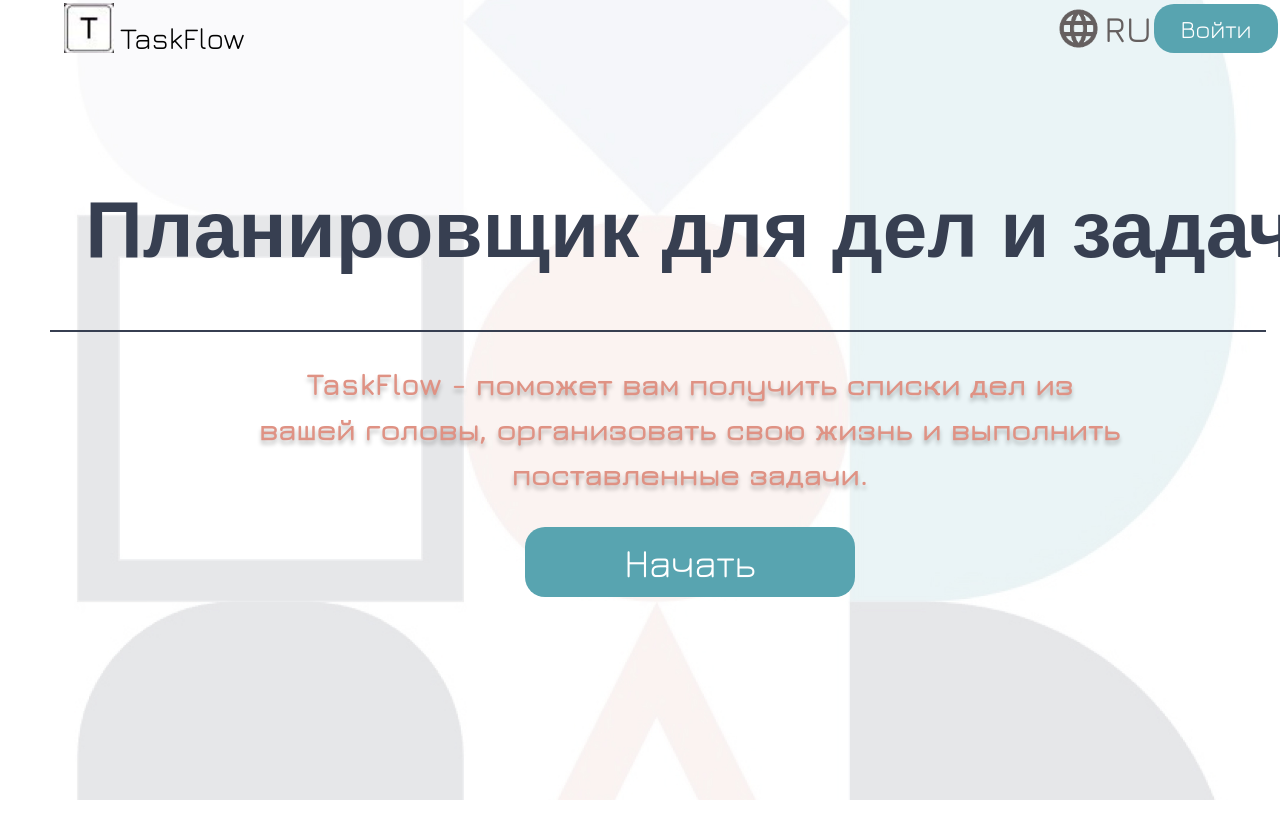
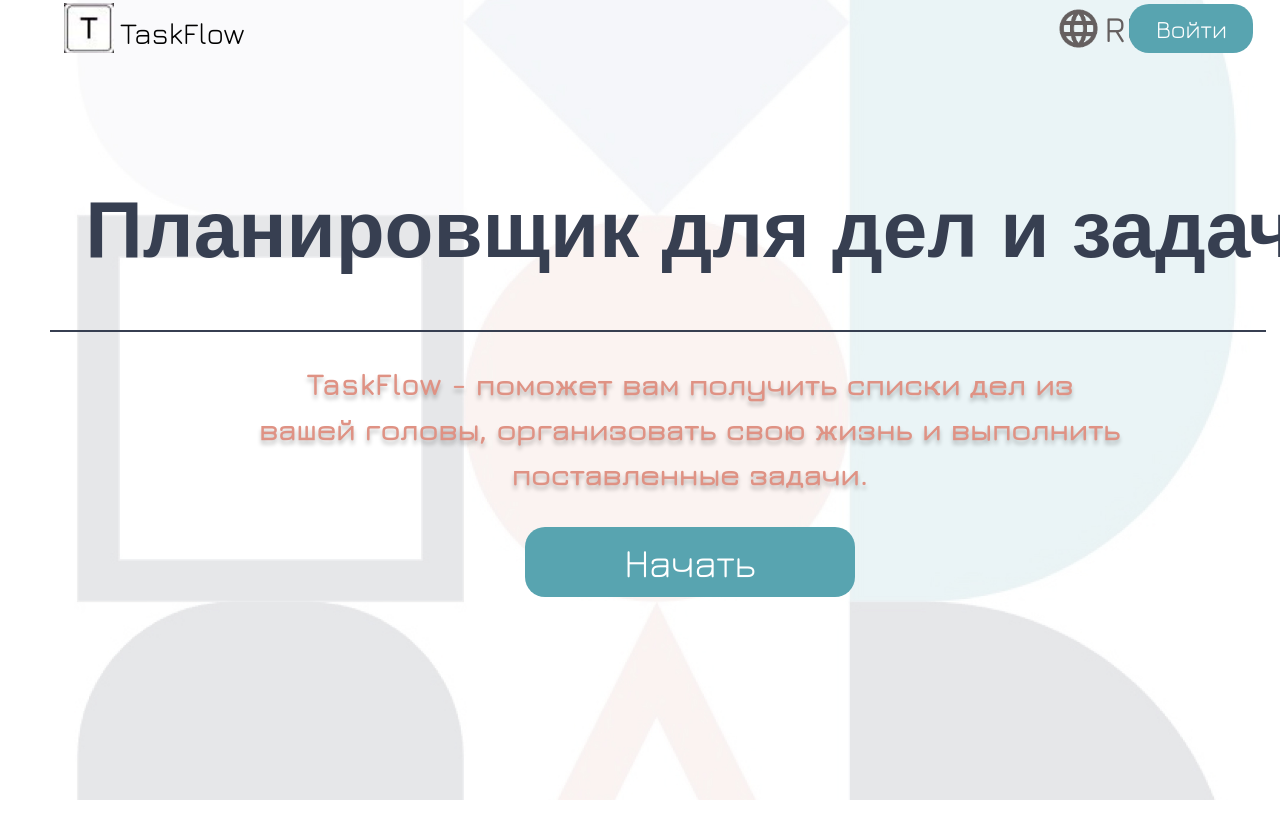
Before and after one commit to R9quiem/planner-front, an Angular app: page / in a window 1280 px wide. Shown: the top 838 px of the page. Built offline with nearby package versions, Linux system fonts and the light colour scheme.

Commit message:
правки в home comp

```diff
--- a/src/app/core/auth/login/login.component.html
+++ b/src/app/core/auth/login/login.component.html
@@ -8,6 +8,6 @@
   <input type="password" id="password">
 
 
-  <button type="submit">Войти</button>
+  <button type="submit" routerLink="/main">Войти</button>
 
 </form>
--- a/src/app/features/home/home.component.css
+++ b/src/app/features/home/home.component.css
@@ -24,7 +24,7 @@ header {
   color: #000000;
   position: relative;
   left: 5px;
-  top: 10px;
+  top: 5px;
 }
 
 .lang-switch {
@@ -71,7 +71,7 @@ header {
   line-height: 1;
   cursor: pointer;
   position: absolute;
-  right: 1px;
+  right: 2%;
   text-align: center;
 }
 
```
